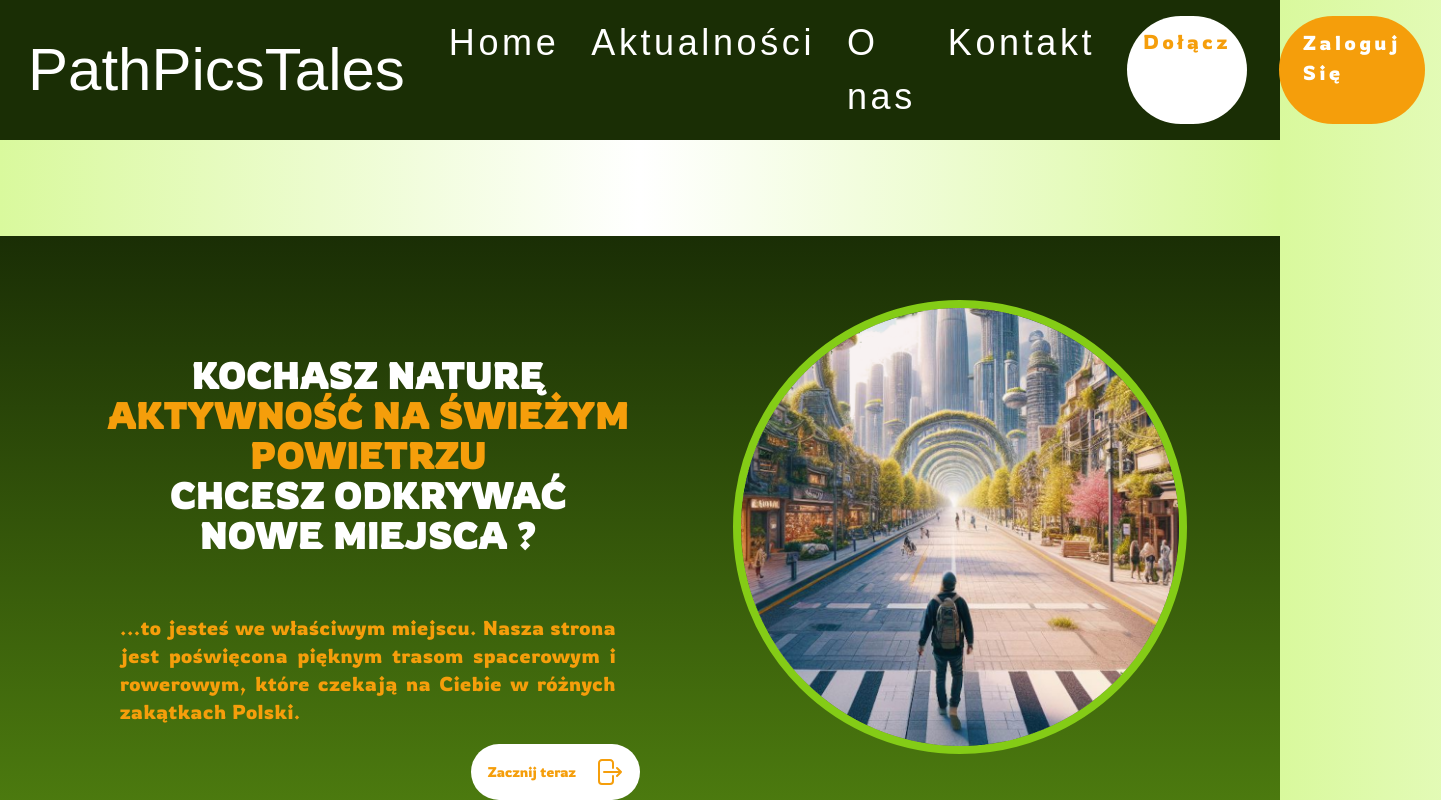
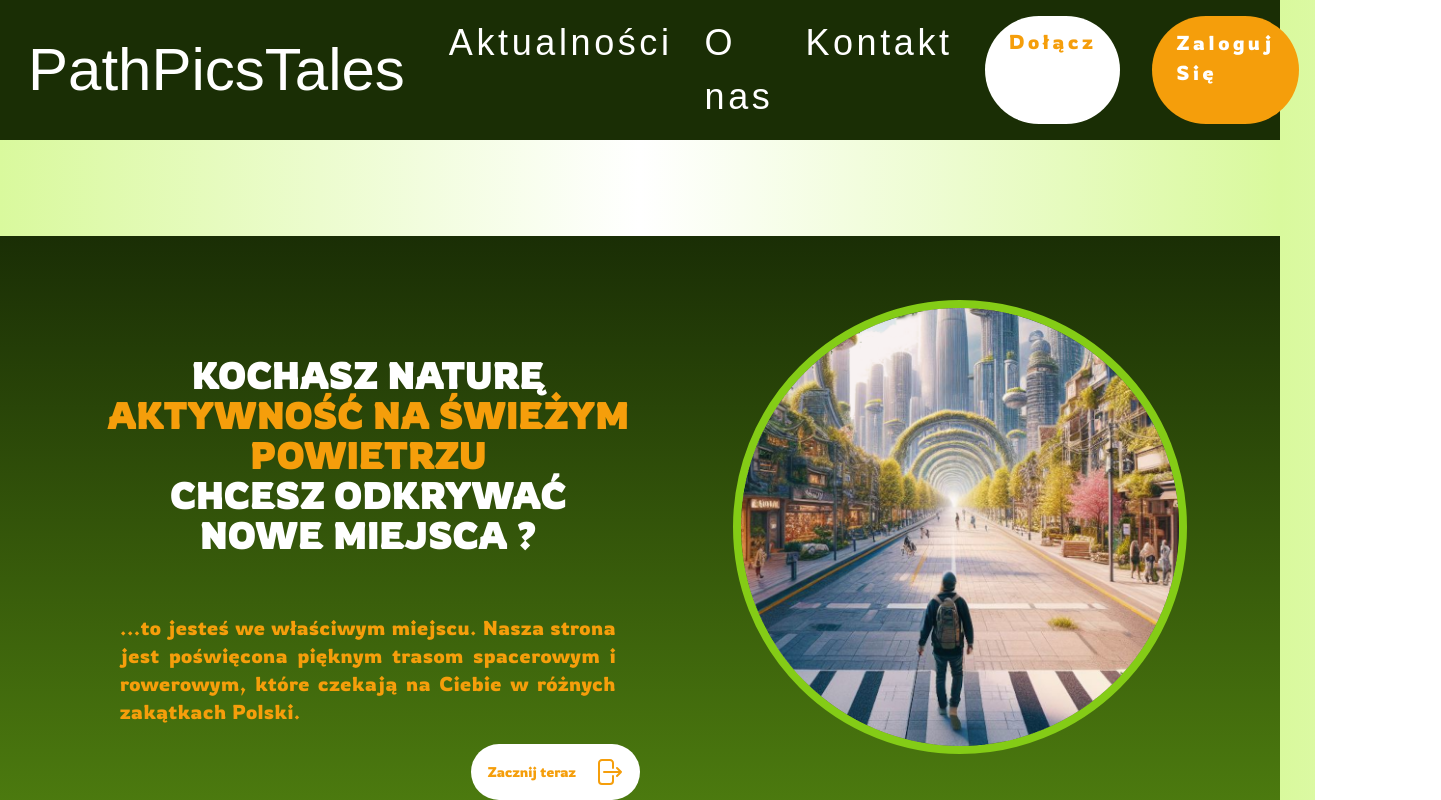
Before and after one commit to PiotrRegulski/pathpicstales, a Next.js app: page / in a window 1280 px wide. Shown: the top 800 px of the page, 1441 px wide, since content can reach past the window. Built offline with nearby package versions, Linux system fonts and the light colour scheme; a web font is replaced by a local one.

Commit message:
changing the appearance of buttons

```diff
--- a/src/components/ui/header/Header.tsx
+++ b/src/components/ui/header/Header.tsx
@@ -16,12 +16,12 @@ const Header = () => {
       <nav
         className={`${licorice.className} hidden lg:flex gap-8 text-2xl text-white lg:text-4xl lg:leading-normal p-4 tracking-widest `}
       >
-        <Link href={""}>Home</Link>
+
         <Link href={""}>Aktualności</Link>
         <Link href={""}>O nas</Link>
         <Link href={""}>Kontakt</Link>
-        <Link href='/register' className={`${rowdies.className} text-xl gap-4 text-primary bg-white rounded-full px-4 py-3 `} >Dołącz</Link>
-        <Link href='/login' className={`${rowdies.className}  bg-primary lg:leading-normal text-xl  rounded-full px-6 py-3`} >Zaloguj Się</Link>
+        <Link href='/register' className={`${rowdies.className} text-xl gap-4 text-primary bg-white hover:text-white hover:bg-primary rounded-full px-6 py-3 `} >Dołącz</Link>
+        <Link href='/login' className={`${rowdies.className}  bg-primary hover:bg-white hover:text-primary lg:leading-normal text-xl  rounded-full px-6 py-3`} >Zaloguj Się</Link>
       </nav>
       <nav className="block lg:hidden"><button className="p-2 text-white px-4 py-2"><Hamburger/></button></nav>
     </header>
```
